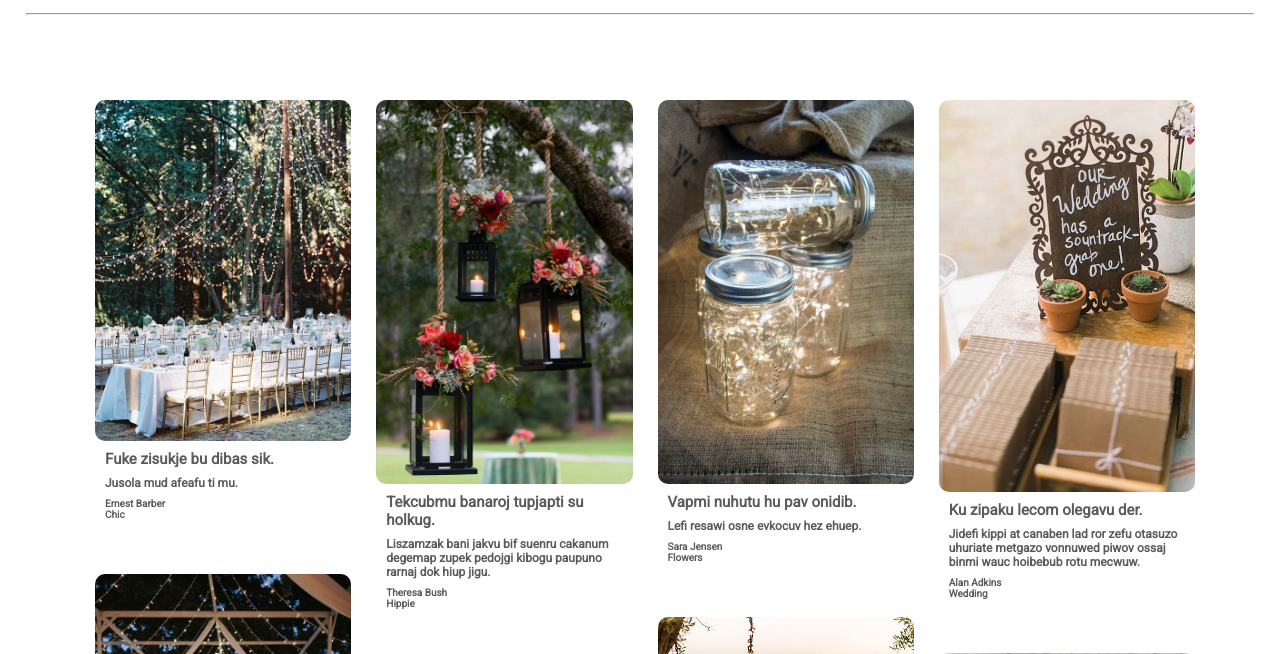
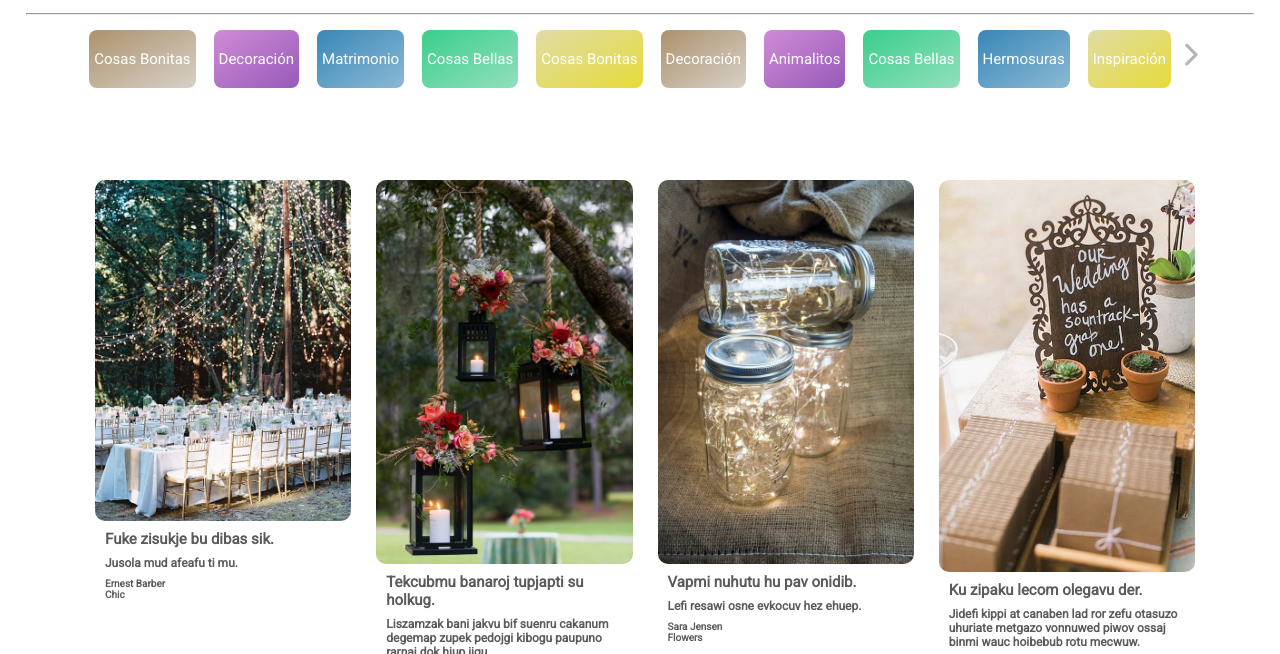
Before and after one commit to pauliaros/Pinterest, a website: page index.html in a window 1280 px wide. Shown: the part 84-738 px from the top of the page. Drawn offline with Linux system fonts and the light colour scheme.

Commit message:
botones estilos

```diff
--- a/assets/sass/_style.scss
+++ b/assets/sass/_style.scss
@@ -12,6 +12,7 @@ h4 {
 	margin: 0;
 	margin-left: 15px;
 	margin-bottom: 8px;
+
 }
 
 h5{
@@ -97,7 +98,83 @@ nav ul li{
 	margin-left: 5px;
 }
 
-.nav-icon{
+.nav-icon,
+.fa-chevron-right{
 	font-size: 25px !important;
 	color: #b5b5b5;
 }
+
+.color1{
+	text-decoration: none;
+	display: inline-block;
+	color: #fff;
+    background: linear-gradient(to bottom right,#AD926D, #D7D1C8);
+    border-color: transparent;
+	padding: 5px;
+	padding-top: 20px;
+	padding-bottom: 20px;
+	color: white;
+	font-size: 15px;
+	margin: 7px;
+	border-radius: 8px;
+}
+
+.color2{
+	text-decoration: none;
+	display: inline-block;
+	color: #fff;
+    background: linear-gradient(to bottom right,#3987B7, #8CB9D5);
+    border-color: transparent;
+	padding: 5px;
+	padding-top: 20px;
+	padding-bottom: 20px;
+	color: white;
+	font-size: 15px;
+	margin: 7px;
+	border-radius: 8px;
+}
+
+.color3{
+	text-decoration: none;
+	display: inline-block;
+	color: #fff;
+    background: linear-gradient(to bottom right,#CF8CD5, #985ABA);
+    border-color: transparent;
+	padding: 5px;
+	padding-top: 20px;
+	padding-bottom: 20px;
+	color: white;
+	font-size: 15px;
+	margin: 7px;
+	border-radius: 8px;
+}
+
+.color4{
+	text-decoration: none;
+	display: inline-block;
+	color: #fff;
+    background: linear-gradient(to bottom right,#3ACE8B, #92E0BD);
+    border-color: transparent;
+	padding: 5px;
+	padding-top: 20px;
+	padding-bottom: 20px;
+	color: white;
+	font-size: 15px;
+	margin: 7px;
+	border-radius: 8px;
+}
+
+.color5{
+	text-decoration: none;
+	display: inline-block;
+	color: #fff;
+    background: linear-gradient(to bottom right,#E0DCA6, #E6DB39);
+    border-color: transparent;
+	padding: 5px;
+	padding-top: 20px;
+	padding-bottom: 20px;
+	color: white;
+	font-size: 15px;
+	margin: 7px;
+	border-radius: 8px;
+}
--- a/index.html
+++ b/index.html
@@ -19,6 +19,19 @@
 		<hr>
 	</nav>
 <body>
+	<section id="botones" align="center">
+		<a href="#" class="color1">Cosas Bonitas</a>
+		<a href="#" class="color3">Decoración</a>
+		<a href="#" class="color2">Matrimonio</a>
+		<a href="#" class="color4">Cosas Bellas</a>
+		<a href="#" class="color5">Cosas Bonitas</a>
+		<a href="#" class="color1">Decoración</a>
+		<a href="#" class="color3">Animalitos</a>
+		<a href="#" class="color4">Cosas Bellas</a>
+		<a href="#" class="color2">Hermosuras</a>
+		<a href="#" class="color5">Inspiración</a>
+		<i class="fa fa-chevron-right" aria-hidden="true"></i>
+	</section>
 	<div class="listafotos">
 		<!-- aqui va el json -->
 	</div>
```
Also changed, not shown: dist/css/style.min.css.
